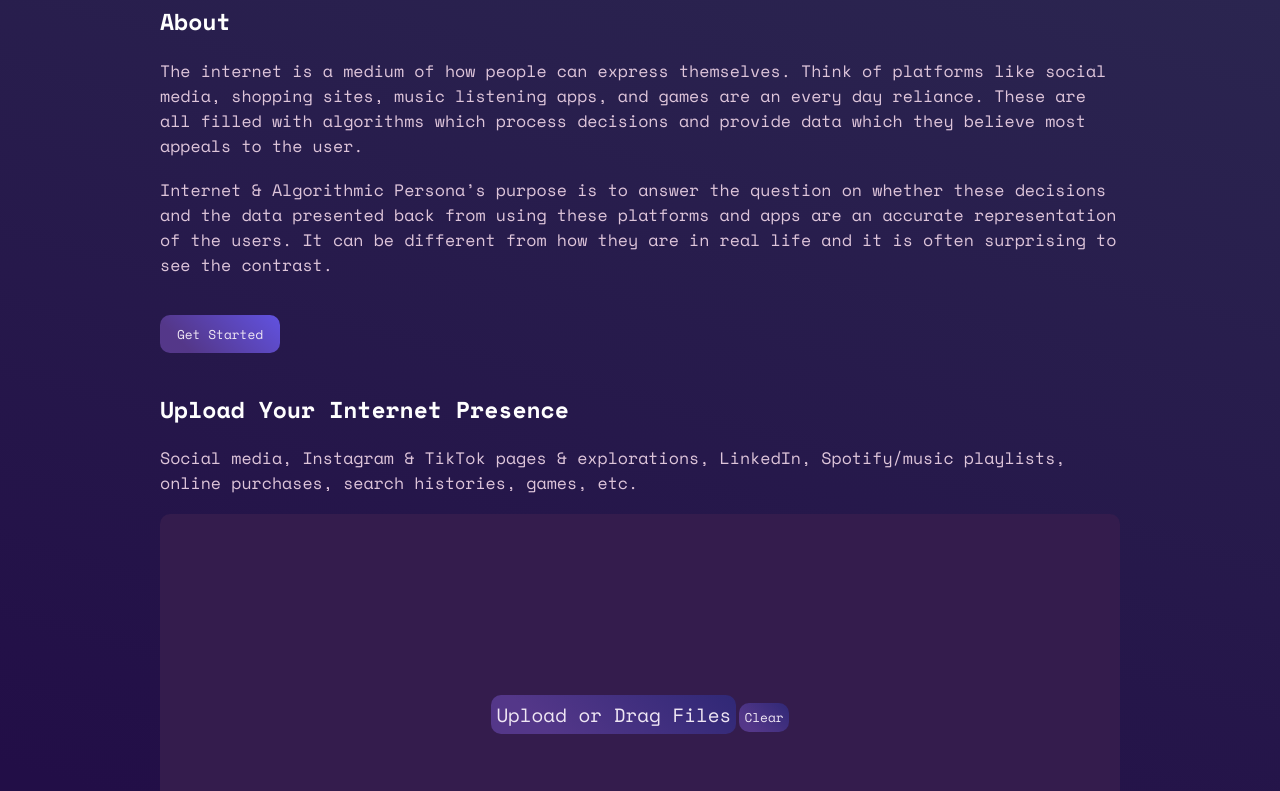
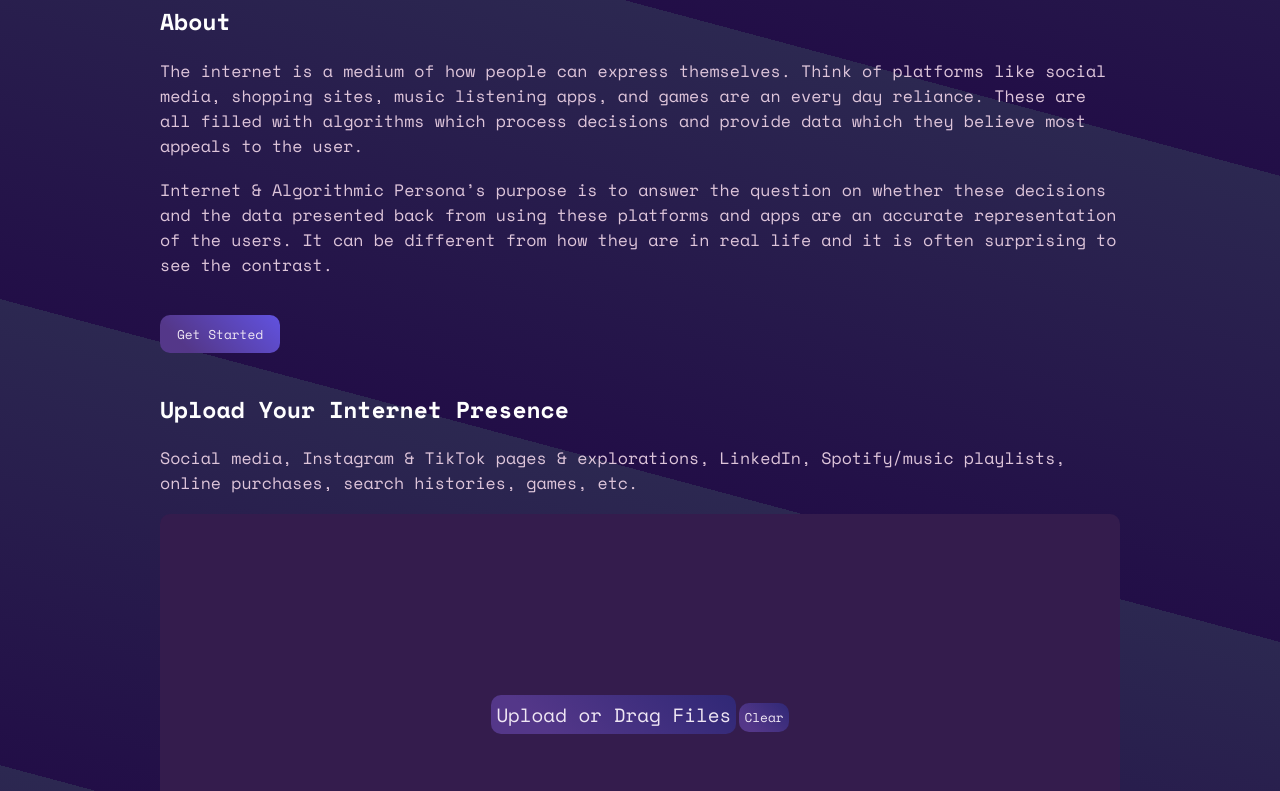
Before and after one commit to sheldonwuhung/InternetAlgorithmicPersona, a website: page index.html in a window 1280 px wide. Shown: the part 135-926 px from the top of the page. Drawn offline with nearby package versions, Linux system fonts and the light colour scheme; a web font is replaced by a local one.

Commit message:
design pattern

```diff
--- a/frontend/active.css
+++ b/frontend/active.css
@@ -41,7 +41,7 @@ body {
     font-size: 1vw;
 
     background-color: #D9D9D9;
-    background-image: linear-gradient(15deg, #220e47 20%,#2c2851 100%);
+    background-image: repeating-linear-gradient(15deg, #220e47 20%,#2c2851 50%);
 
     div.main-div {
 
```
